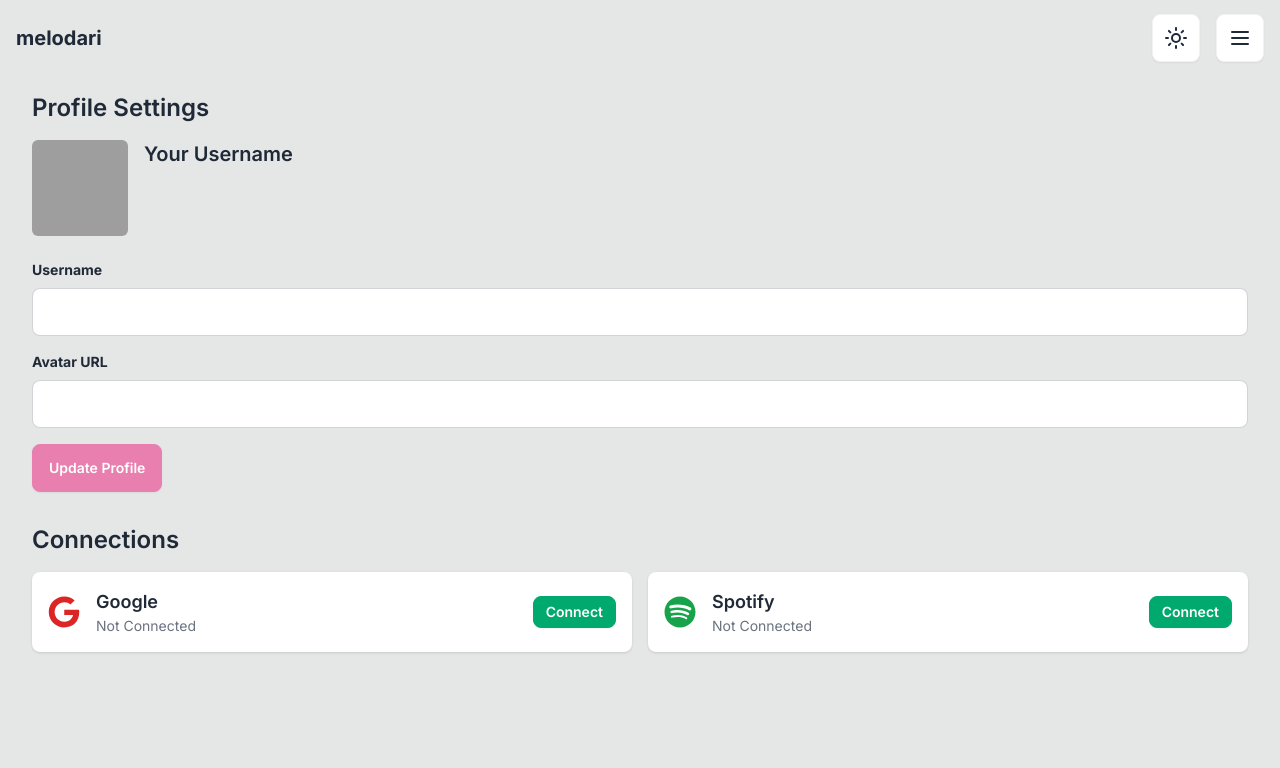
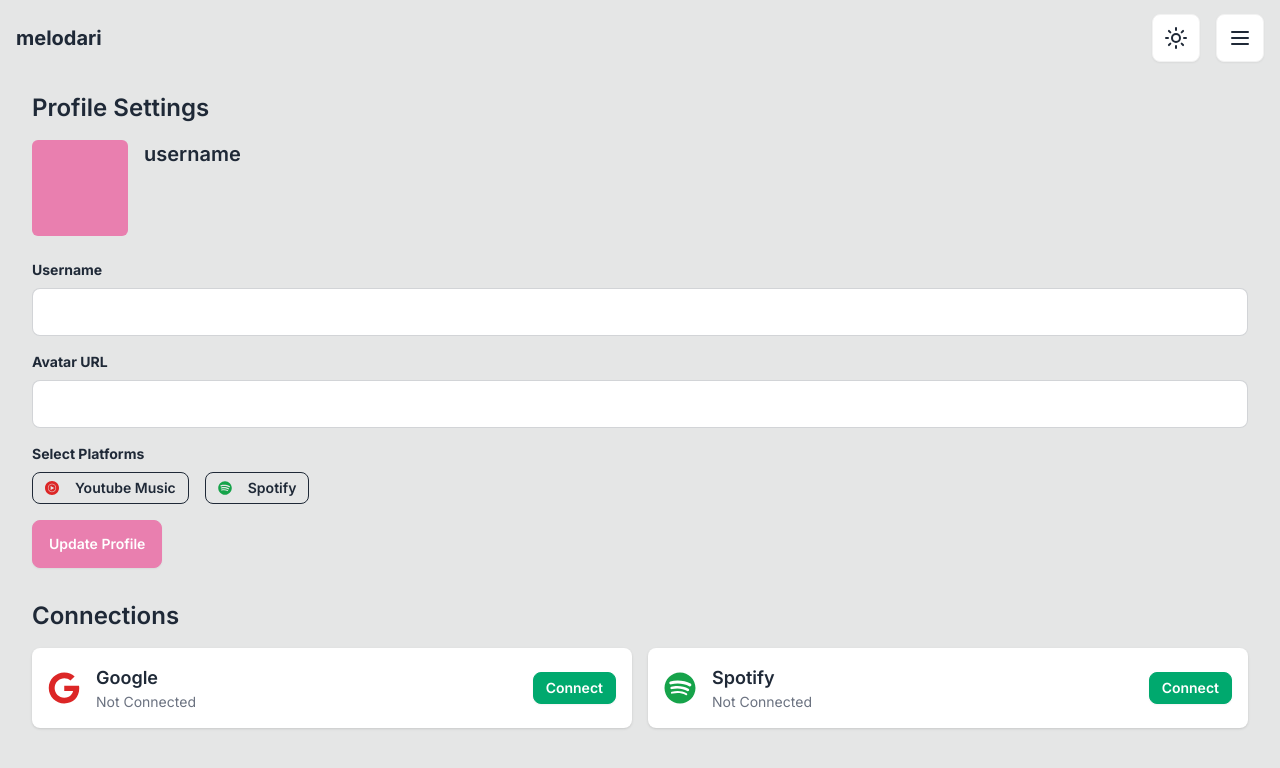
Before and after one commit to eftpmc/melodari-v2, a Next.js app: page /settings in a window 1280 px wide. Shown: the top 768 px of the page. Built offline with nearby package versions, Linux system fonts and the light colour scheme; no server answers; grey boxes are pictures that could not be loaded.

Commit message:
platforms

```diff
--- a/app/components/settings/ProfileSettings.tsx
+++ b/app/components/settings/ProfileSettings.tsx
@@ -2,15 +2,32 @@
 
 import React, { useState } from 'react';
 import { useAuth } from '@/contexts/AuthContext';
+import { FaSpotify, FaGoogle } from 'react-icons/fa';
+import { SiYoutubemusic } from 'react-icons/si';
+
+const platformsData = [
+  { id: 'google', name: 'Youtube Music', icon: <SiYoutubemusic className="text-red-600" /> },
+  { id: 'spotify', name: 'Spotify', icon: <FaSpotify className="text-green-600" /> },
+  // Add more platforms as needed
+];
 
 const ProfileSettings: React.FC = () => {
-  const { username, avatarUrl, updateProfile } = useAuth();
+  const { username, avatarUrl, platforms, updateProfile } = useAuth();
   const [newUsername, setNewUsername] = useState(username || '');
   const [newAvatarUrl, setNewAvatarUrl] = useState(avatarUrl || '');
+  const [selectedPlatforms, setSelectedPlatforms] = useState<string[]>(platforms || []);
 
   const handleProfileUpdate = async () => {
-    await updateProfile(newUsername, newAvatarUrl);
+    await updateProfile(newUsername, newAvatarUrl, selectedPlatforms);
     alert('Profile updated successfully');
+  };
+
+  const togglePlatformSelection = (platformId: string) => {
+    setSelectedPlatforms((prev) =>
+      prev.includes(platformId)
+        ? prev.filter((id) => id !== platformId)
+        : [...prev, platformId]
+    );
   };
 
   return (
@@ -18,11 +35,19 @@ const ProfileSettings: React.FC = () => {
       {/* Profile Preview */}
       <div className="flex items-start mb-6">
         <img
-          src={newAvatarUrl || "/default-avatar.png"} // Use a default avatar if the URL is empty
+          src={newAvatarUrl || "/default-avatar.png"}
           alt="Profile Avatar"
           className="w-24 h-24 rounded-md mr-4 object-cover"
         />
-        <h2 className="text-xl font-semibold text-base-content">{newUsername || "Your Username"}</h2>
+        <div>
+          <h2 className="text-xl font-semibold text-base-content">{newUsername || "username"}</h2>
+          <div className="flex mt-2 space-x-2">
+            {selectedPlatforms.map((platformId) => {
+              const platform = platformsData.find((p) => p.id === platformId);
+              return platform ? platform.icon : null;
+            })}
+          </div>
+        </div>
       </div>
 
       <label className="block text-base-content text-sm font-bold mb-2" htmlFor="username">
@@ -47,6 +72,22 @@ const ProfileSettings: React.FC = () => {
         className="input input-bordered w-full mb-4 text-base-content"
       />
 
+      <div className="mb-4">
+        <h3 className="text-base-content text-sm font-bold mb-2">Select Platforms</h3>
+        <div className="flex space-x-4">
+          {platformsData.map((platform) => (
+            <button
+              key={platform.id}
+              onClick={() => togglePlatformSelection(platform.id)}
+              className={`btn btn-sm ${selectedPlatforms.includes(platform.id) ? 'btn-primary text-base-100' : 'btn-outline'}`}
+            >
+              {platform.icon}
+              <span className="ml-2">{platform.name}</span>
+            </button>
+          ))}
+        </div>
+      </div>
+
       <button onClick={handleProfileUpdate} className="btn btn-primary text-base-100">
         Update Profile
       </button>
--- a/contexts/AuthContext.tsx
+++ b/contexts/AuthContext.tsx
@@ -14,7 +14,8 @@ interface AuthContextType {
     supabaseUserId: string | null;
     avatarUrl: string | null;
     username: string | null;
-    updateProfile: (newUsername: string, newAvatarUrl: string) => Promise<void>;
+    platforms: string[] | null;
+    updateProfile: (newUsername: string, newAvatarUrl: string, newPlatforms: string[]) => Promise<void>;
 }
 
 interface AuthProviderProps {
@@ -29,6 +30,7 @@ export const AuthProvider = ({ children }: AuthProviderProps) => {
     const [supabaseUserId, setSupabaseUserId] = useState<string | null>(null);
     const [avatarUrl, setAvatarUrl] = useState<string | null>(null);
     const [username, setUsername] = useState<string | null>(null);
+    const [platforms, setPlatforms] = useState<string[] | null>(null);
 
     useEffect(() => {
         setIsAuth(isGoogleAuth || isSpotifyAuth);
@@ -51,7 +53,7 @@ export const AuthProvider = ({ children }: AuthProviderProps) => {
         try {
             const { data, error } = await supabase
                 .from('profiles')
-                .select('id, avatar_url, username')
+                .select('id, avatar_url, username, platforms')
                 .eq('google_user_id', googleUserId)
                 .single();
 
@@ -63,11 +65,12 @@ export const AuthProvider = ({ children }: AuthProviderProps) => {
                 setSupabaseUserId(data.id);
                 setAvatarUrl(data.avatar_url);
                 setUsername(data.username);
+                setPlatforms(data.platforms || []);
             } else {
                 const { data: newUser, error: insertError } = await supabase
                     .from('profiles')
                     .insert({ google_user_id: googleUserId })
-                    .select('id, avatar_url, username')
+                    .select('id, avatar_url, username, platforms')
                     .single();
 
                 if (insertError) {
@@ -77,25 +80,27 @@ export const AuthProvider = ({ children }: AuthProviderProps) => {
                 setSupabaseUserId(newUser.id);
                 setAvatarUrl(newUser.avatar_url);
                 setUsername(newUser.username);
+                setPlatforms(newUser.platforms || []);
             }
         } catch (error) {
             console.error('Error handling Supabase user:', error);
         }
     };
 
-    const updateProfile = async (newUsername: string, newAvatarUrl: string) => {
+    const updateProfile = async (newUsername: string, newAvatarUrl: string, newPlatforms: string[]) => {
         try {
             console.log('Updating profile with:', {
                 newUsername,
                 newAvatarUrl,
+                newPlatforms,
                 supabaseUserId,
             });
 
             const { data, error } = await supabase
                 .from('profiles')
-                .update({ username: newUsername, avatar_url: newAvatarUrl })
+                .update({ username: newUsername, avatar_url: newAvatarUrl, platforms: newPlatforms })
                 .eq('id', supabaseUserId)
-                .select('username, avatar_url');
+                .select('username, avatar_url, platforms');
 
             if (error) {
                 console.error('Supabase error during update:', error);
@@ -109,10 +114,10 @@ export const AuthProvider = ({ children }: AuthProviderProps) => {
 
             console.log('Updated profile data:', data);
 
-            // Assuming the data structure is an array with one object
             const updatedProfile = data[0];
             setUsername(updatedProfile.username);
             setAvatarUrl(updatedProfile.avatar_url);
+            setPlatforms(updatedProfile.platforms);
         } catch (error) {
             console.error('Error updating profile:', error);
         }
@@ -125,10 +130,11 @@ export const AuthProvider = ({ children }: AuthProviderProps) => {
         setSupabaseUserId(null);
         setAvatarUrl(null);
         setUsername(null);
+        setPlatforms(null);
     };
 
     return (
-        <AuthContext.Provider value={{ isAuth, logout: handleLogout, supabaseUserId, avatarUrl, username, updateProfile }}>
+        <AuthContext.Provider value={{ isAuth, logout: handleLogout, supabaseUserId, avatarUrl, username, platforms, updateProfile }}>
             {children}
         </AuthContext.Provider>
     );
--- a/types.ts
+++ b/types.ts
@@ -14,6 +14,7 @@ export interface Tokens {
 
 export interface Song {
     id: string;
+    isrc?: string;
     title: string;
     thumbnails: {
       default: string;
```
Also changed, not shown: public/default-avatar.png (added).
